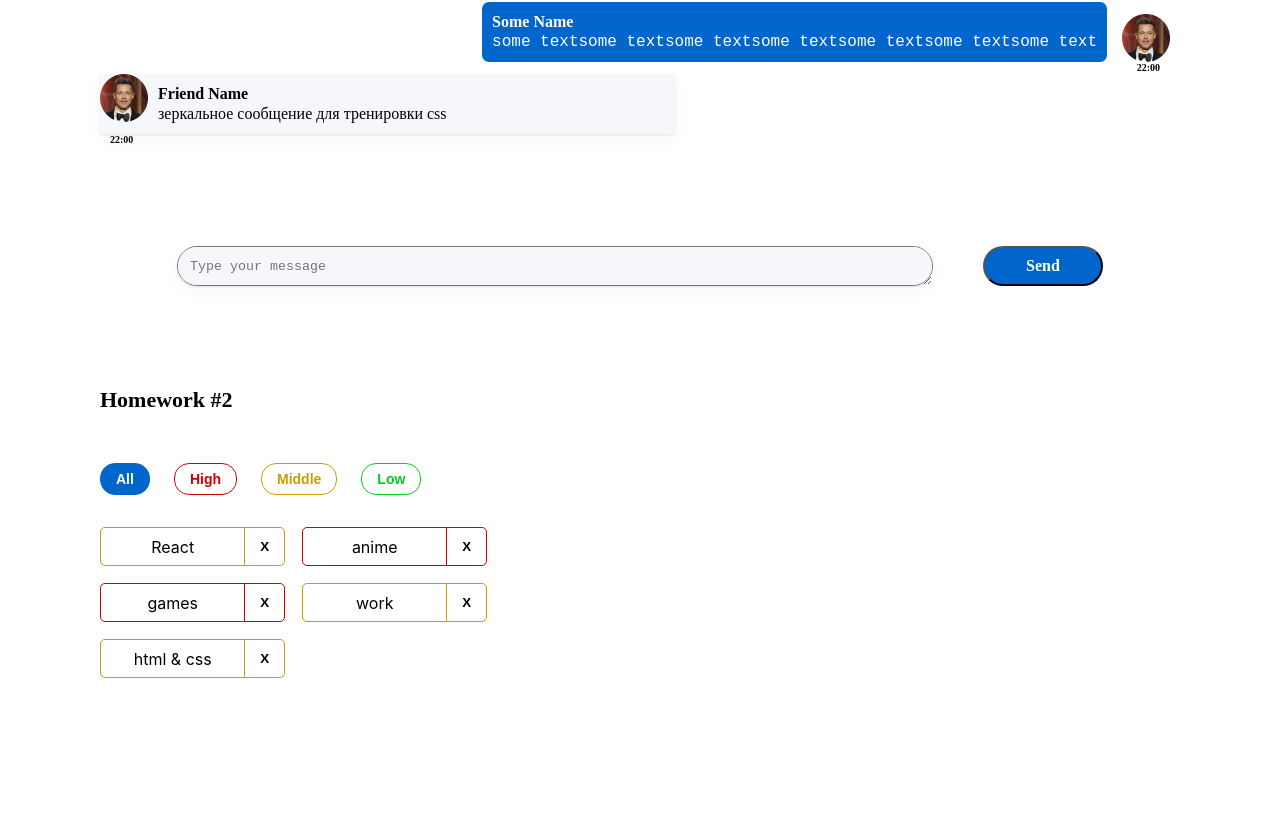
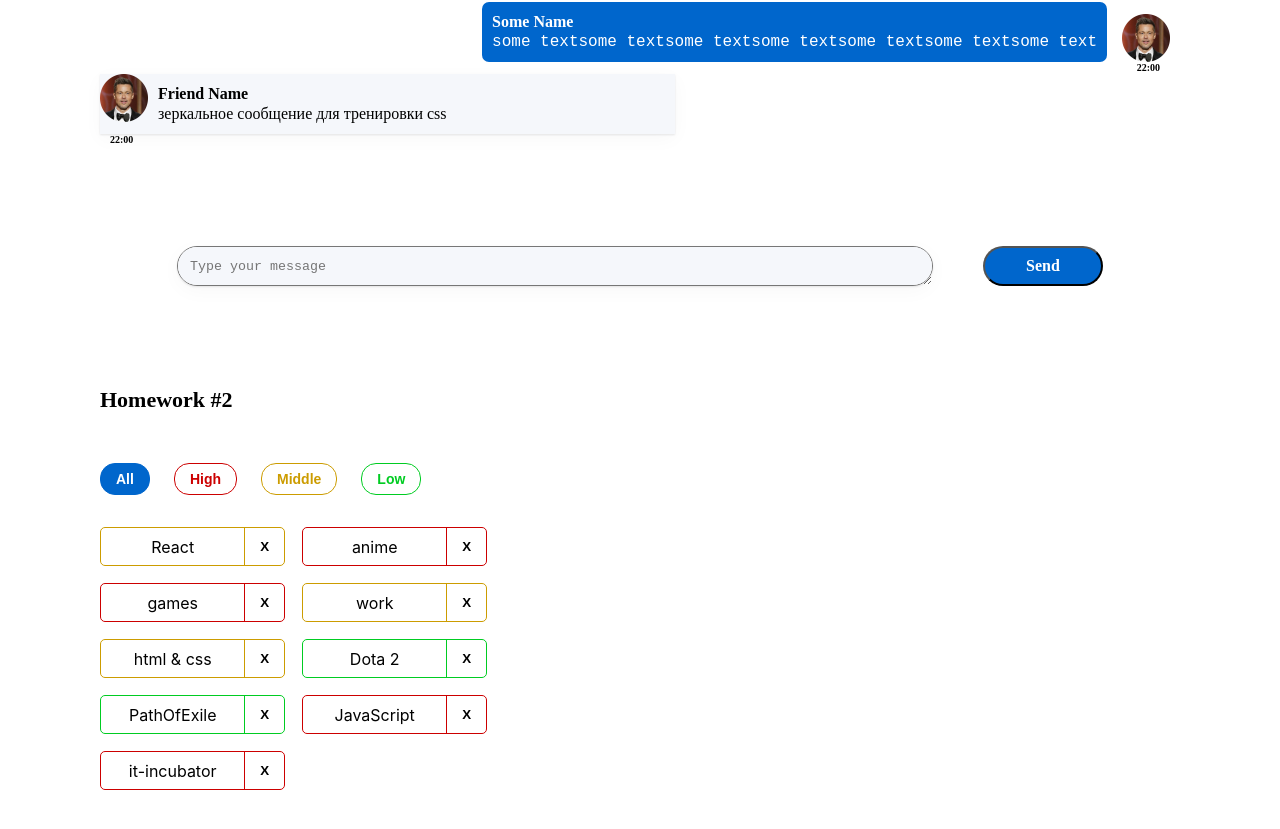
Before and after one commit to Gl7808/HomeWork, a React (Create React App) app: page / in a window 1280 px wide. Shown: the part 195-1024 px from the top of the page. Before the commit the page ends 973 px from the top, so only its background shows below. Built offline with nearby package versions, Linux system fonts and the light colour scheme.

Commit message:
HW_2 training | 11.01.2023 | 21.12

```diff
--- a/src/s2-homeworks/hw02/HW2.tsx
+++ b/src/s2-homeworks/hw02/HW2.tsx
@@ -33,6 +33,10 @@ const defaultAffairs : Array<AffairType> = [ // need to fix any
     {_id: 3, name: 'games', priority: 'high'},
     {_id: 4, name: 'work', priority: 'middle'},
     {_id: 5, name: 'html & css', priority: 'middle'},
+    {_id: 6, name: 'Dota 2', priority: 'low'},
+    {_id: 7, name: 'PathOfExile', priority: 'low'},
+    {_id: 8, name: 'JavaScript', priority: 'high'},
+    {_id: 9, name: 'it-incubator', priority: 'high'}
 ]
 
 // pure helper functions
```
